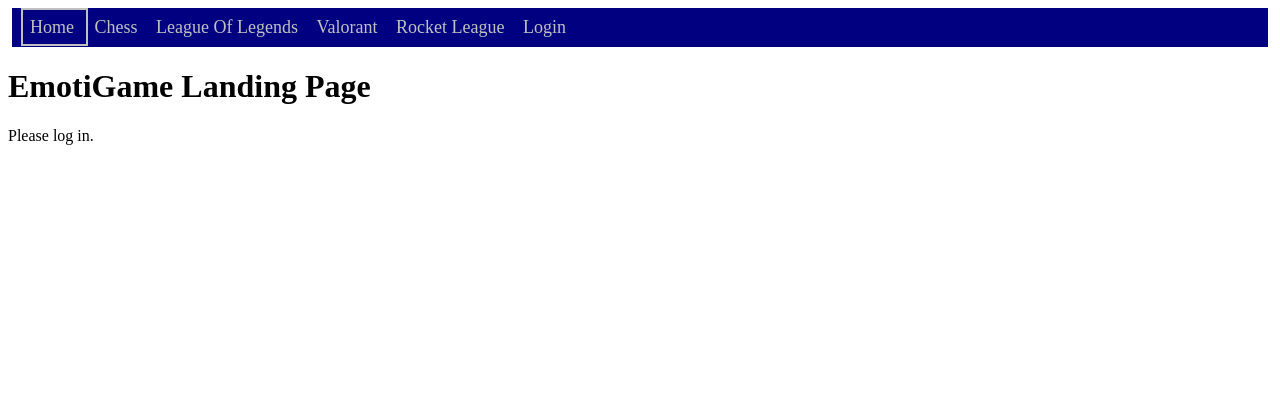
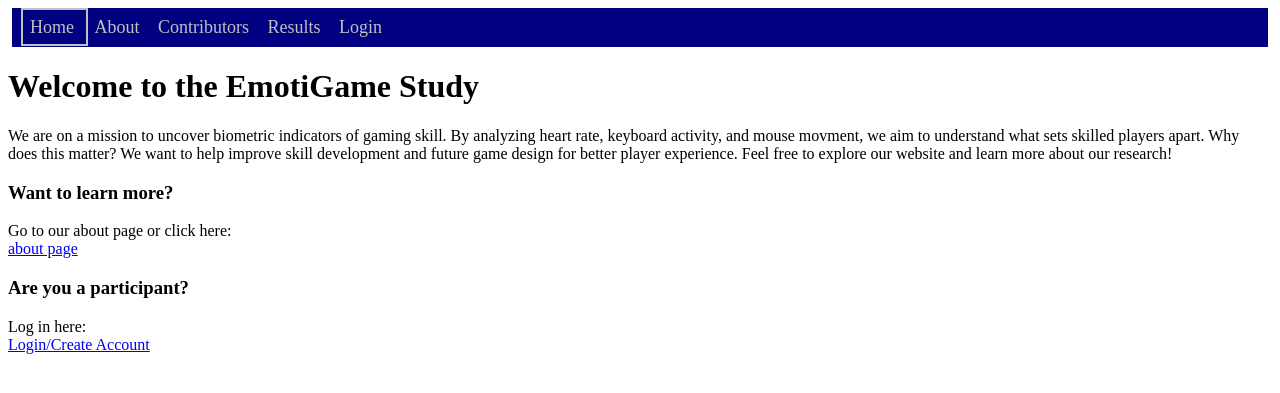
Before and after one commit to ThomasNels/EmotiGame, a Flask app: page / in a window 1280 px wide. Shown: the top 393 px of the page. Run offline with Flask 3, Linux system fonts and the light colour scheme; parts of the project's set-up code (start-up, migrations or seed data) failed here and were passed over.

Commit message:
Cleaning up website format, adding in about and contributors page.

```diff
--- a/website/app.py
+++ b/website/app.py
@@ -24,21 +24,18 @@ app.add_url_rule('/create', view_func=sessionManager.as_view('create', action='c
 app.add_url_rule('/survey', view_func=Survey.as_view('survey'), methods=['GET','POST'])
 
 # NOTE: Temporary until figuring out best way for game analytics pages
-@app.route('/chess')
-def chess():
-    return render_template('chess.html')
 
 @app.route('/league_of_legends')
 def league():
     return render_template('league.html')
 
-@app.route('/valorant')
-def valorant():
-    return render_template('valorant.html')
+@app.route('/contributors')
+def contributors():
+    return render_template('contributors.html')
 
-@app.route('/rocket_league')
-def rocket():
-    return render_template('rocket.html')
+@app.route('/about')
+def about():
+    return render_template('about.html')
 
 if __name__ == "__main__":
     # change debug to false to hide error from displaying on website, set to true for testing purposes
--- a/website/templates/base.html
+++ b/website/templates/base.html
@@ -15,21 +15,17 @@
                     class="{% if request.endpoint == 'index' %} active {% endif %}">
                     Home
                 </a>
-                <a href="{{ url_for('chess') }}"
-                    class="{% if request.endpoint == 'chess' %} active {% endif %}">
-                    Chess
+                <a href="{{ url_for('about') }}"
+                    class="{% if request.endpoint == 'about' %} active {% endif %}">
+                    About
+                </a>
+                <a href="{{ url_for('contributors') }}"
+                    class="{% if request.endpoint == 'contributors' %} active {% endif %}">
+                    Contributors
                 </a>
                 <a href="{{ url_for('league') }}"
                     class="{% if request.endpoint == 'league_of_legends' %} active {% endif %}">
-                    League Of Legends
-                </a>
-                <a href="{{ url_for('valorant') }}"
-                    class="{% if request.endpoint == 'valorant' %} active {% endif %}">
-                    Valorant
-                </a>
-                <a href="{{ url_for('rocket') }}"
-                    class="{% if request.endpoint == 'rocket_league' %} active {% endif %}">
-                    Rocket League
+                    Results
                 </a>
                 {% if session.get('username') %}
                 <a href="{{ url_for('survey') }}"
--- a/website/templates/create.html
+++ b/website/templates/create.html
@@ -1,6 +1,6 @@
 {% extends 'base.html' %}
 {% block content %}
-    <h1>Create New User</h1>
+    <h1>Create Account</h1>
 
     <form action="/create" method="POST">
         <label for="new_username">Username:</label>
--- a/website/templates/index.html
+++ b/website/templates/index.html
@@ -11,14 +11,35 @@
         {% endif %}
     {% endwith %}
     <!-- TODO: improve presentation of page -->
+
     <h1>
-        EmotiGame Landing Page
+        Welcome to the EmotiGame Study
     </h1>
 
-    <!-- If user is logged in, present a welcome message. If not then promt user to log in -->
-    {% if session.get('username') %}
-        <p> Welcome, {{ session.get('username') }}.</p>
-    {% else %}
-        <p>Please log in.</p>
-    {% endif %}
+    <p>
+        We are on a mission to uncover biometric indicators of gaming skill. By analyzing heart rate, keyboard activity, and mouse movment, we aim to understand what sets skilled players apart. Why does this matter? We want to help improve skill development and future game design for better player experience. Feel free to explore our website and learn more about our research!
+    </p>
+
+    <h3>
+        Want to learn more?
+    </h3>
+    <p>
+        Go to our about page or click here:<br>
+        <a href="{{ url_for('about') }}"
+                    class="{% if request.endpoint == 'about' %} active {% endif %}">
+                    about page
+        </a>
+    </p>
+
+    <h3>
+        Are you a participant?
+    </h3>
+    <p>
+        Log in here:<br>
+        <a href="{{ url_for('login') }}"
+                    class="{% if request.endpoint == 'login' %} active {% endif %}">
+                    Login/Create Account
+        </a>
+    </p>
+
 {% endblock %}
--- a/website/templates/league.html
+++ b/website/templates/league.html
@@ -2,4 +2,9 @@
 {% block content %}
     <h1>Page for data on League of Legends</h1>
     <h2>Will be worked on Spring 2025</h2>
+
+    <!-- NOTE: This is temporary to show example plots from current data -->
+    <h2>Sample Data:</h2>
+    <img src="static/images/HR_sample.jpg" alt="Sample Heart Rate Data">
+    <img src="static/images/EDA_sample.jpg" alt="Sample EDA Data">
 {% endblock %}
--- a/website/templates/login.html
+++ b/website/templates/login.html
@@ -18,6 +18,6 @@
 
     <hr>
 
-    <p>Don't have an account? <a href="/create">Create a new user</a></p>
+    <p>Don't have an account? <a href="/create">Create Account</a></p>
 
 {% endblock %}
--- a/website/templates/rocket.html
+++ /dev/null
@@ -1,5 +0,0 @@
-{% extends 'base.html' %}
-{% block content %}
-    <h1>Page for data on Rocket League</h1>
-    <h2>Will be worked on Spring 2025</h2>
-{% endblock %}
--- a/website/templates/valorant.html
+++ /dev/null
@@ -1,5 +0,0 @@
-{% extends 'base.html' %}
-{% block content %}
-    <h1>Page for data on Valorant</h1>
-    <h2>Will be worked on Spring 2025</h2>
-{% endblock %}
```
Also changed, not shown: website/templates/about.html (added, +47 -0 lines), website/templates/chess.html (deleted, +0 -10 lines), website/templates/contributors.html (added, +38 -0 lines).
